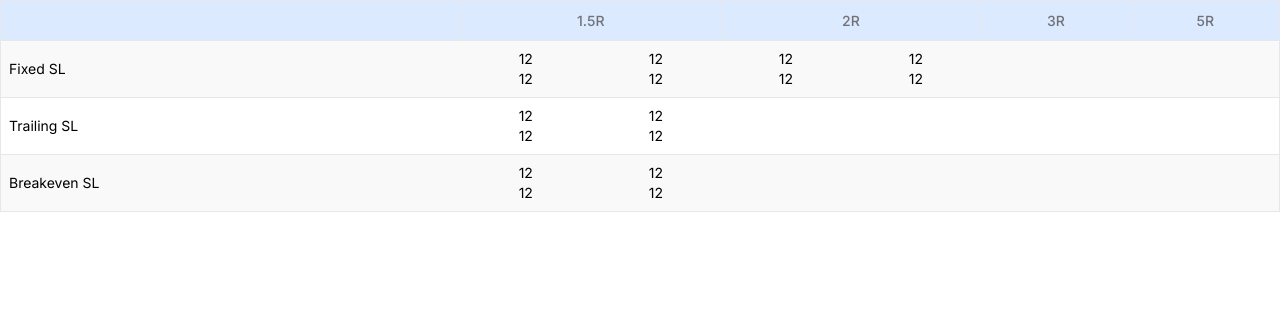
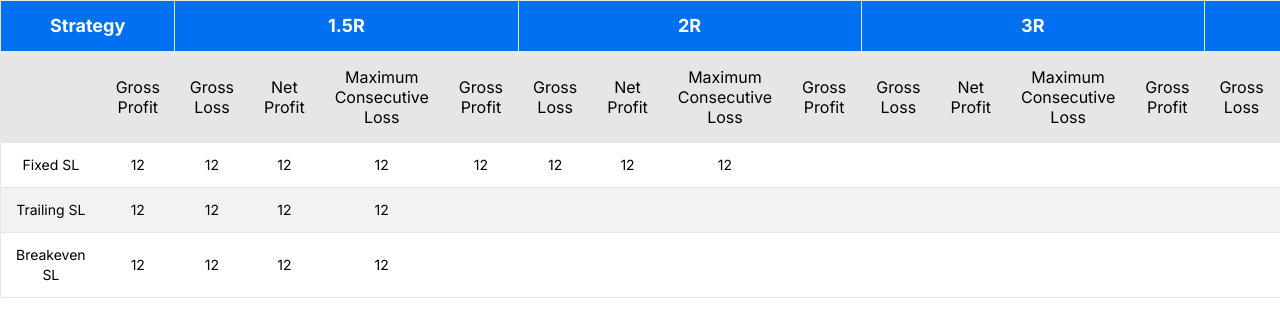
Before and after one commit to Nabeel-Akhtar-Qbatch/backtest_dashboard, a Next.js app: page /optimal-trade in a window 1280 px wide. Shown: the top 336 px of the page. Built offline with nearby package versions, Linux system fonts and the light colour scheme.

Commit message:
update optimal trade

```diff
--- a/src/app/optimal-trade/page.js
+++ b/src/app/optimal-trade/page.js
@@ -1,3 +1,4 @@
+import React from "react";
 import {
   Table,
   TableBody,
@@ -69,39 +70,97 @@ export default function Home() {
       },
     },
   ];
-  const columns = ["1.5", "2", "3", "5"];
+  const columns = ["1.5", "2", "3", "5", "6"]; // Use the column labels as they appear in your data keys
+  const subColumns = [
+    { label: "Gross Profit", key: "grossProfit" },
+    { label: "Gross Loss", key: "grossLoss" },
+    { label: "Net Profit", key: "netProfit" },
+    { label: "Maximum Consecutive Loss", key: "maximumConsecutiveLoses" }, // Ensure this key matches your data
+  ];
+
+  const styles = {
+    header: {
+      backgroundColor: "#0070f3",
+      color: "white",
+      padding: "15px",
+      fontSize: "18px",
+      fontWeight: "bold",
+      textAlign: "center",
+    },
+    subHeader: {
+      backgroundColor: "#e6e6e6",
+      padding: "15px",
+      fontSize: "16px",
+      fontWeight: "normal",
+      textAlign: "center",
+    },
+    row: {
+      backgroundColor: "white",
+      textAlign: "center",
+      padding: "12px 15px",
+      fontSize: "14px",
+    },
+    altRow: {
+      backgroundColor: "#f2f2f2",
+      textAlign: "center",
+      padding: "12px 15px",
+      fontSize: "14px",
+    },
+  };
 
   return (
+    <div style={{ overflowX: "auto" }}>
       <Table>
         <TableHeader>
           <TableRow>
-          <TableHead></TableHead>
+            <TableHead style={styles.header} colSpan="2">
+              Strategy
+            </TableHead>
             {columns.map((column) => (
-            <TableHead className="text-center" colSpan={2}>
-              {column}R
+              <TableHead
+                key={column + "R"}
+                style={styles.header}
+                colSpan={subColumns.length}
+              >
+                {column + "R"}
               </TableHead>
             ))}
           </TableRow>
+          <TableRow>
+            <TableCell style={styles.subHeader}></TableCell>{" "}
+            {/* Empty cell for alignment */}
+            {columns.flatMap((column) =>
+              subColumns.map((subColumn) => (
+                <TableCell
+                  key={`${column}-${subColumn.key}`}
+                  style={styles.subHeader}
+                >
+                  {subColumn.label}
+                </TableCell>
+              ))
+            )}
+          </TableRow>
         </TableHeader>
         <TableBody>
-        {data.map(({ name, data }) => (
-          <TableRow>
-            <TableCell>{name}</TableCell>
-            {columns.map((column) => (
-              <>
-                <TableCell className="text-center">
-                  <div>{data[column]?.grossProfit}</div>
-                  <div>{data[column]?.grossProfit}</div>
+          {data.map((entry, index) => (
+            <TableRow key={entry.name}>
+              <TableCell style={index % 2 === 0 ? styles.row : styles.altRow}>
+                {entry.name}
               </TableCell>
-                <TableCell className="text-center">
-                  <div>{data[column]?.netProfit}</div>
-                  <div>{data[column]?.maximumConsecutiveLoses}</div>
+              {columns.flatMap((column, colIdx) =>
+                subColumns.map((subColumn, subIdx) => (
+                  <TableCell
+                    key={`${entry.name}-${column}-${subColumn.key}`}
+                    style={index % 2 === 0 ? styles.row : styles.altRow}
+                  >
+                    {entry.data[column]?.[subColumn.key]}
                   </TableCell>
-              </>
-            ))}
+                ))
+              )}
             </TableRow>
           ))}
         </TableBody>
       </Table>
+    </div>
   );
 }
```
Lines whose indentation alone changed are shown as unchanged.
